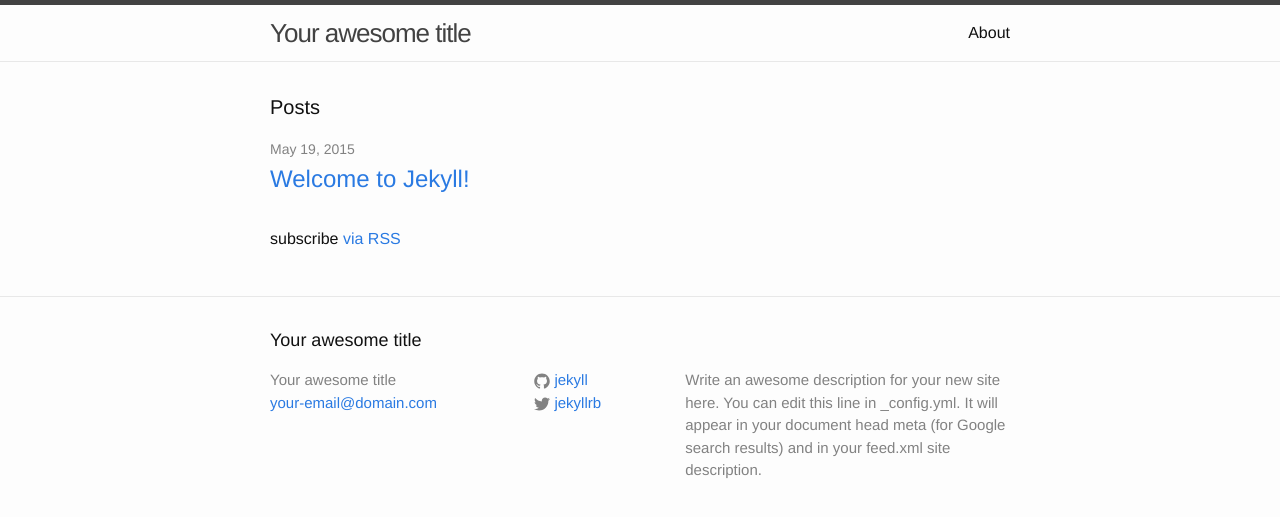
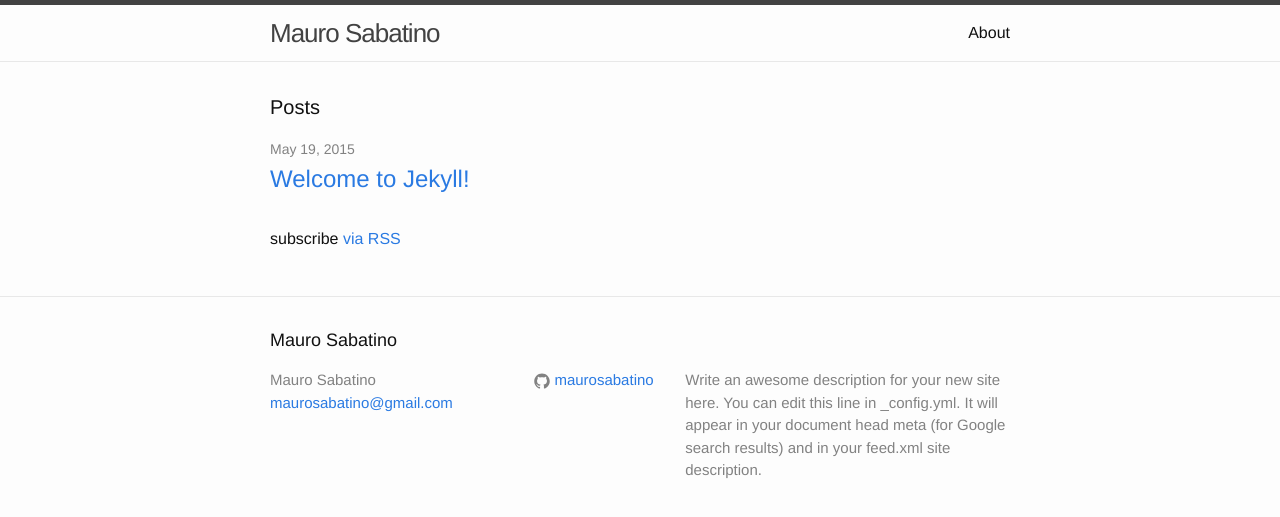
Before and after one commit to maurosabatino/maurosabatino.github.io, a Jekyll site: the page built from index.html, in a window 1280 px wide. Shown: the top 517 px of the page. Built offline with Jekyll 4.4.1, drawn with Linux system fonts in a browser that asks for light colours.

Commit message:
personalizzato il config.yml

```diff
--- a/_config.yml
+++ b/_config.yml
@@ -1,14 +1,14 @@
 # Site settings
-title: Your awesome title
-email: your-email@domain.com
+title: Mauro Sabatino
+email: maurosabatino@gmail.com
 description: > # this means to ignore newlines until "baseurl:"
   Write an awesome description for your new site here. You can edit this
   line in _config.yml. It will appear in your document head meta (for
   Google search results) and in your feed.xml site description.
 baseurl: "" # the subpath of your site, e.g. /blog/
-url: "http://yourdomain.com" # the base hostname & protocol for your site
-twitter_username: jekyllrb
-github_username:  jekyll
+url: "http://maurosabatino.eu" # the base hostname & protocol for your site
+
+github_username:  maurosabatino
 
 # Build settings
 markdown: kramdown
```
